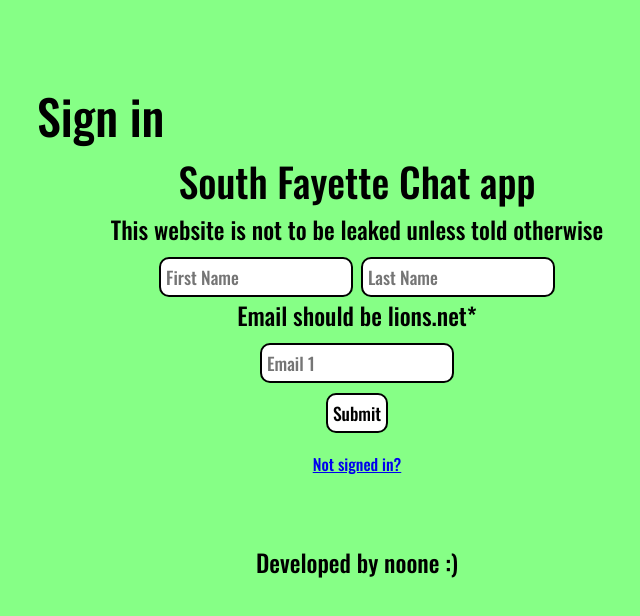
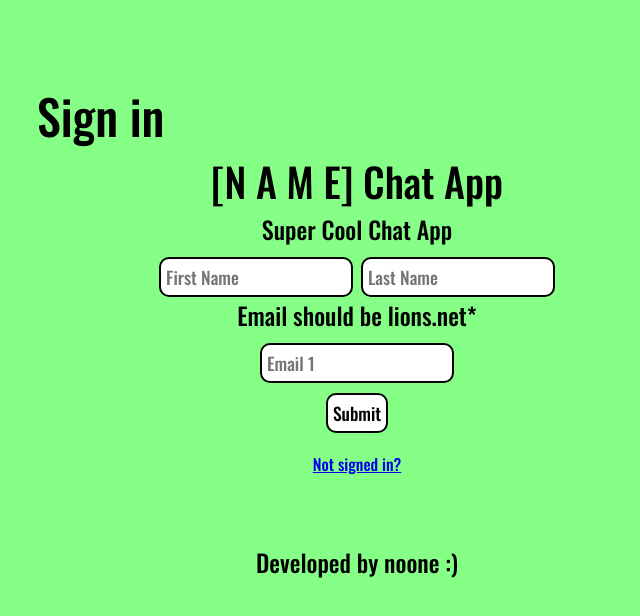
Before and after one commit to amukh1/newchat, a plain HTML site: page index.html in a window 1280 px wide. Shown: the whole page, without its empty margins (283-923 px from the left). Drawn offline with nearby package versions, Linux system fonts and the light colour scheme.

Commit message:
Update index.html

```diff
--- a/index.html
+++ b/index.html
@@ -9,8 +9,8 @@
 </head>
 <body>
     <div class="lh">Sign in</div>
-    <div class="h">South Fayette Chat app</div>
-    <div class="disc2 disc">This website is not to be leaked unless told otherwise</div>
+    <div class="h">[N A M E] Chat App</div>
+    <div class="disc2 disc">Super Cool Chat App</div>
             <div class="form">
                 <input type="text" class="fname in" id="first" placeholder="First Name">
                 <input type="text" class="lname in " id="last" placeholder="Last Name">
```
